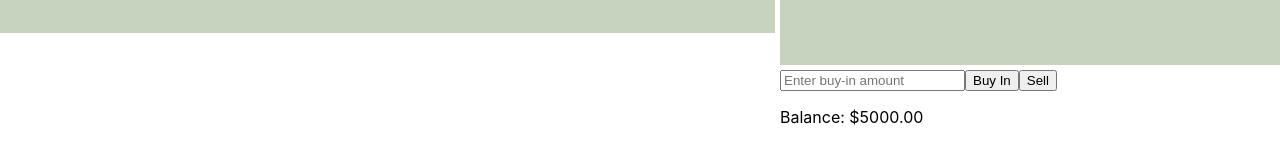
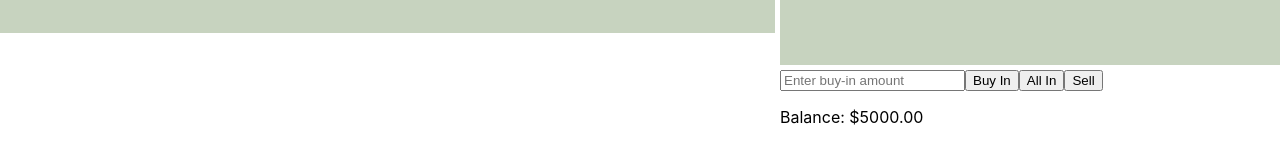
Before and after one commit to DirusLupito/financialHackathon, a React (Create React App) app in the folder fortune-and-fate/: page / in a window 1280 px wide. Shown: the part 767-910 px from the top of the page. Built offline with nearby package versions, Linux system fonts and the light colour scheme.

Commit message:
Added button to easily go all in

```diff
--- a/fortune-and-fate/src/gambleGame/PlotCanvas.js
+++ b/fortune-and-fate/src/gambleGame/PlotCanvas.js
@@ -72,6 +72,13 @@ const PlotCanvas = ({ balance, setBalance }) => {
         }
     };
 
+    const handleAllIn = () => {
+        if (balance > 0) {
+            setGambleBalance(gambleBalance + balance);
+            setBalance(0);
+        }
+    };
+
     const handleSell = () => {
         if (gambleBalance > 0) {
             const sellAmount = gambleBalance * multiplier;
@@ -93,6 +100,7 @@ const PlotCanvas = ({ balance, setBalance }) => {
                     placeholder="Enter buy-in amount"
                 />
                 <button onClick={handleBuyIn} disabled={gameState !== 'roundOver'}>Buy In</button>
+                <button onClick={handleAllIn} disabled={gameState !== 'roundOver'}>All In</button>
                 <button onClick={handleSell}>Sell</button>
             </div>
             <div>
```
